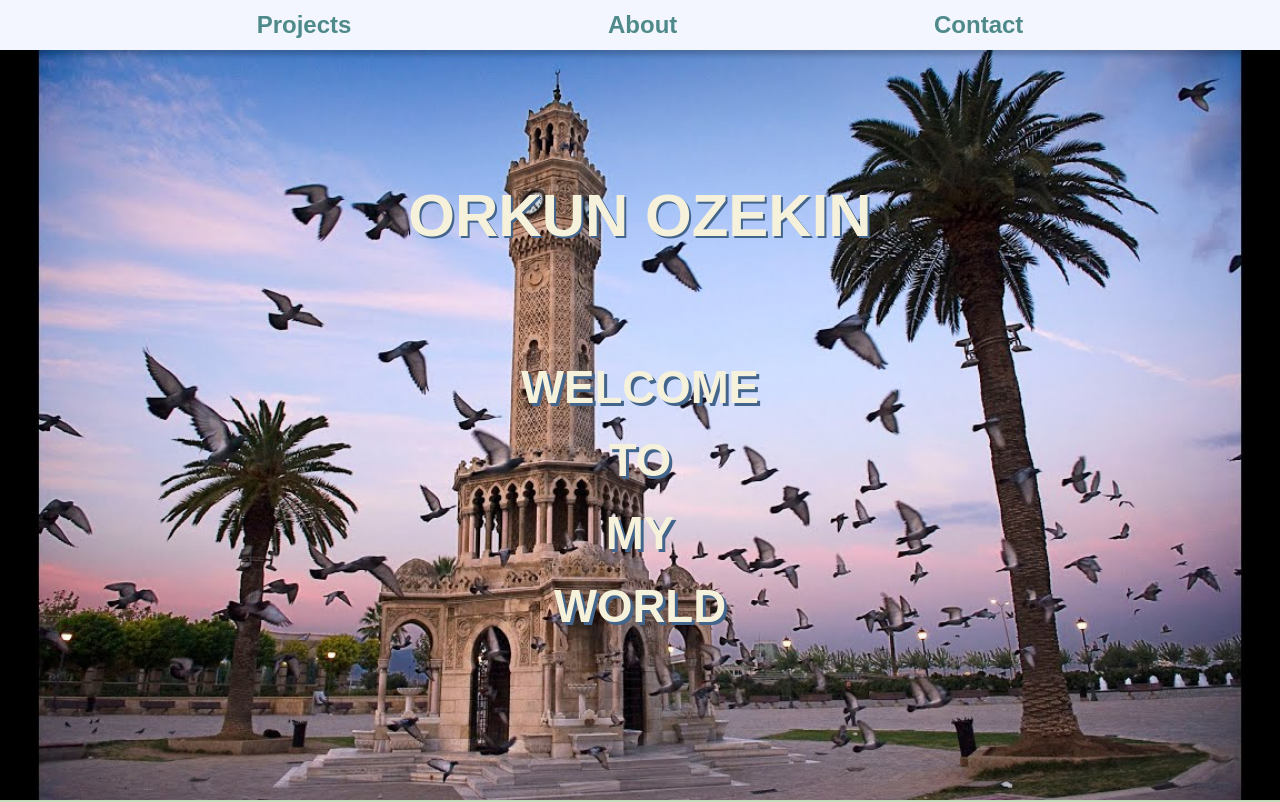
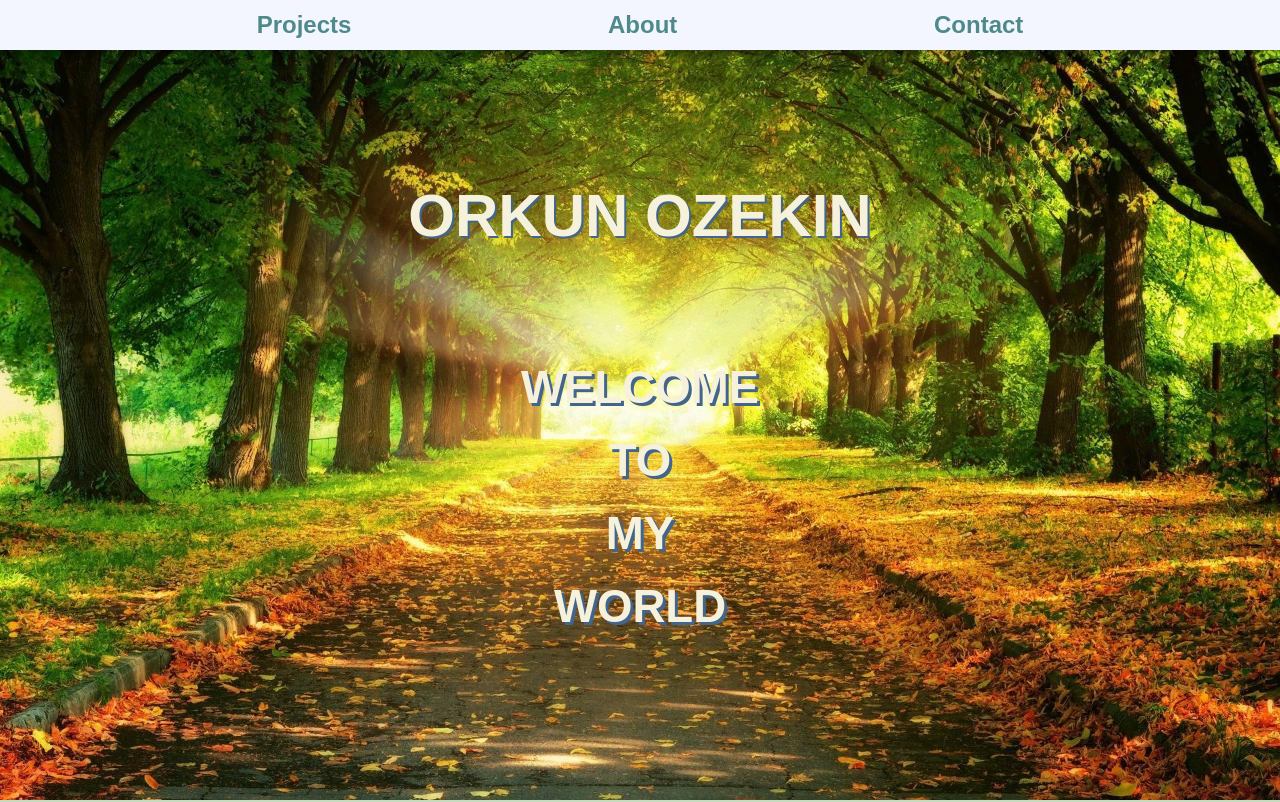
Before and after one commit to orkunozekin/Portfolio-Orkun-Ozekin, a React (Create React App) app: page / in a window 1280 px wide. Shown: the top 802 px of the page. Built offline with nearby package versions, Linux system fonts and the light colour scheme; a web font is replaced by a local one.

Commit message:
changed background pic

```diff
--- a/src/components/Hero/Hero.css
+++ b/src/components/Hero/Hero.css
@@ -22,7 +22,7 @@
 
 @media screen and (min-width: 768px) {
     .hero {
-        background-image: url('../../screenshots//hero-background.jpg');
+        background-image: url('../../screenshots/nature.jpg');
         background-repeat: no-repeat;
         background-position: center;
         background-size: cover
```
Also changed, not shown: src/screenshots/nature.jpg (added).
